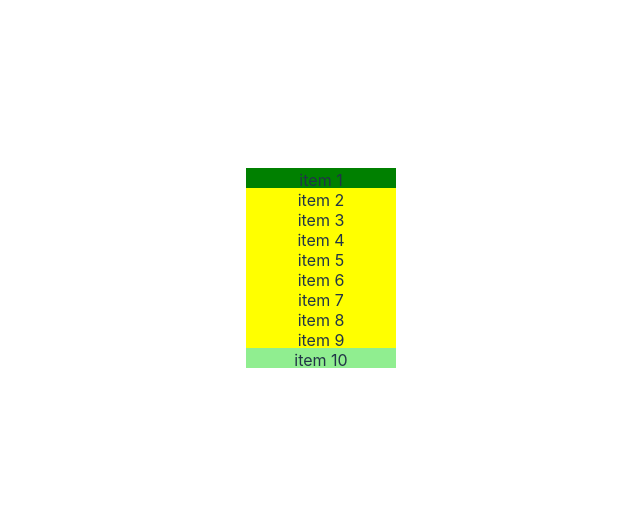
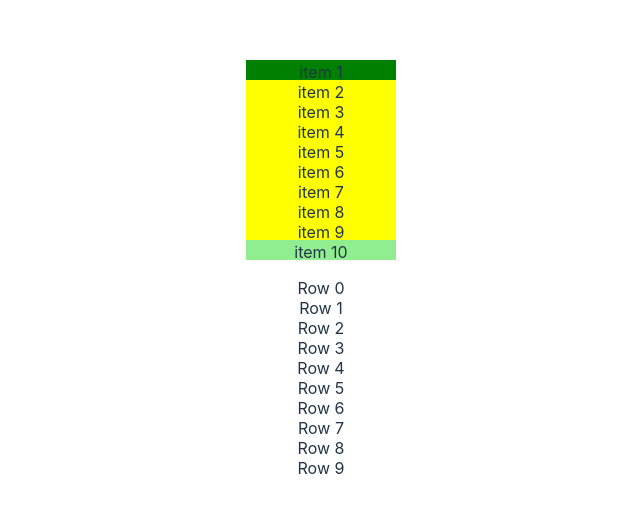
Before and after one commit to TheCandidStartup/infinisheet, a React (Vite) app: page / in a window 1280 px wide. Shown: the part 132-644 px from the top of the page, without its empty margins (319-959 px from the left). Built offline with nearby package versions, Linux system fonts and the light colour scheme.

Commit message:
Added react-window based scroll list, fixed flashing by switching to legacy reactDOM.render app scaffold which forces React into React 17 compatible mode and avoids React 18 scheduling bug, removed some logging

```diff
--- a/package.json
+++ b/package.json
@@ -11,11 +11,13 @@
   },
   "dependencies": {
     "react": "^18.2.0",
-    "react-dom": "^18.2.0"
+    "react-dom": "^18.2.0",
+    "react-window": "*"
   },
   "devDependencies": {
     "@types/react": "^18.2.15",
     "@types/react-dom": "^18.2.7",
+    "@types/react-window": "^1.8.7",
     "@typescript-eslint/eslint-plugin": "^6.0.0",
     "@typescript-eslint/parser": "^6.0.0",
     "@vitejs/plugin-react-swc": "^3.3.2",
--- a/src/App.tsx
+++ b/src/App.tsx
@@ -1,6 +1,7 @@
 import './App.css'
 // @ts-ignore
 import VirtualScroller from './VirtualScroller'
+import { FixedSizeList as List } from 'react-window'
 
 const SETTINGS = {
   itemHeight: 20,
@@ -36,12 +37,25 @@ const rowTemplate = (item: any) => (
   </div>
 )
 
+const Row = ({ index, style } : { index: number, style: any }) => (
+  <div style={style}>Row {index}</div>
+);
+
 function App() {
   return (
     <>
       <div>
         <VirtualScroller className="viewport" get={getData} settings={SETTINGS} row={rowTemplate}/>
       </div>
+      <p></p>
+      <div>
+      <List
+        height={SETTINGS.itemHeight*SETTINGS.amount}
+        itemCount={SETTINGS.maxIndex - SETTINGS.minIndex}
+        itemSize={SETTINGS.itemHeight}>
+          {Row}
+      </List>
+      </div>
     </>
   )
 }
--- a/src/VirtualScroller.jsx
+++ b/src/VirtualScroller.jsx
@@ -1,4 +1,5 @@
 import React, { Component, PureComponent } from 'react'
+import { flushSync } from 'react-dom'
 
 const setInitialState = (settings) => {
   const { itemHeight, amount, tolerance, minIndex, maxIndex, startIndex } = settings
@@ -50,19 +51,21 @@ class Scroller extends PureComponent {
     const topPaddingHeight = Math.max((index - minIndex) * itemHeight, 0)
     console.log(`runScroller ${scrollTop} ${minIndex + Math.floor(scrollTop/itemHeight)}`);
     const bottomPaddingHeight = Math.max(totalHeight - topPaddingHeight - bufferedItems * itemHeight, 0)
-    window.requestAnimationFrame(() => {
-      console.log(`requestAnimationFrame ${scrollTop}`);
-      const messageChannel = new MessageChannel();
-      messageChannel.port1.onmessage = () => { console.log(`PostPaint ${scrollTop}`) };
-      messageChannel.port2.postMessage(undefined);
-    })
-    window.requestIdleCallback(() => { console.log(`requestIdleCallback  ${scrollTop}`) });
+    // window.requestAnimationFrame(() => {
+    //   console.log(`requestAnimationFrame ${scrollTop}`);
+    //   const messageChannel = new MessageChannel();
+    //   messageChannel.port1.onmessage = () => { console.log(`PostPaint ${scrollTop}`) };
+    //   messageChannel.port2.postMessage(undefined);
+    // })
+    // window.requestIdleCallback(() => { console.log(`requestIdleCallback  ${scrollTop}`) });
 
+    //flushSync(() => {
     this.setState({
       topPaddingHeight,
       bottomPaddingHeight,
       index
     })
+    //})
   }
 
   render() {
```
Also changed, not shown: src/main.tsx (+5 -3 lines), 1 other file (tests, documents, lock files or other folders).
